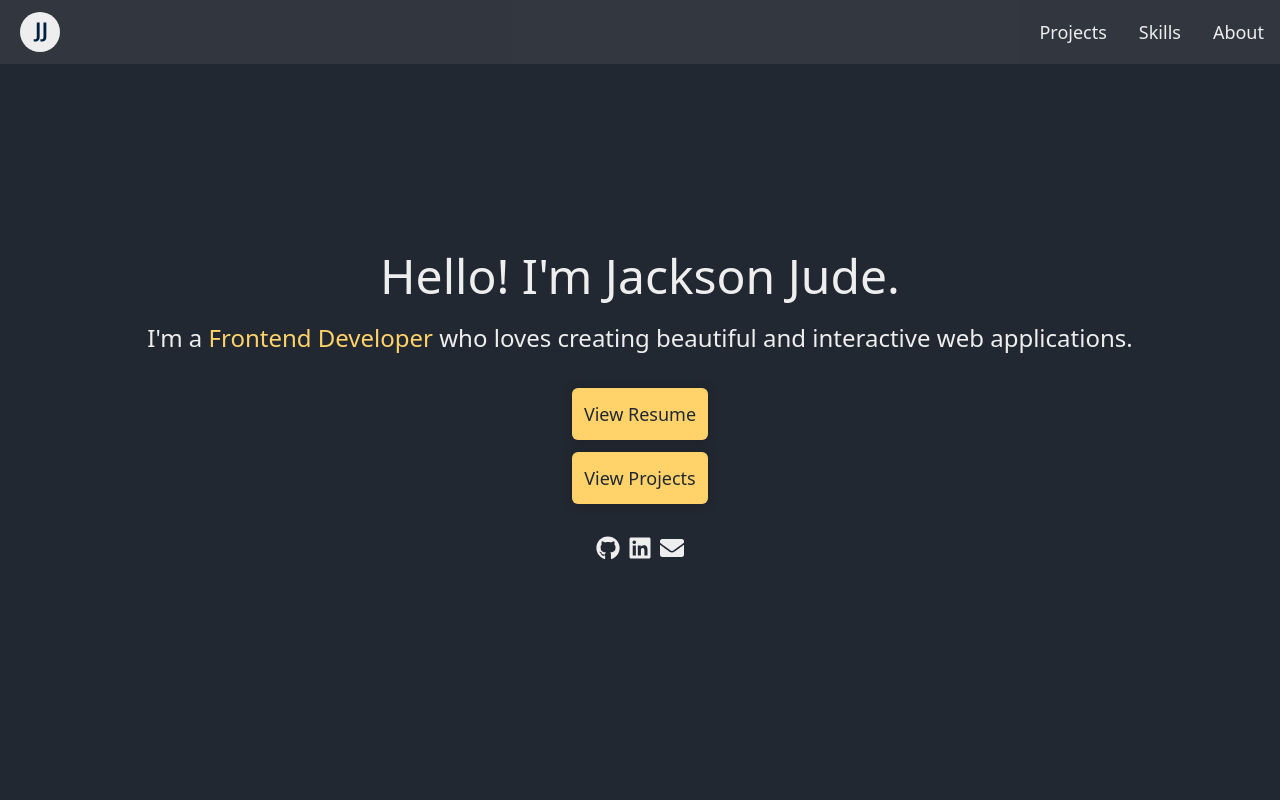
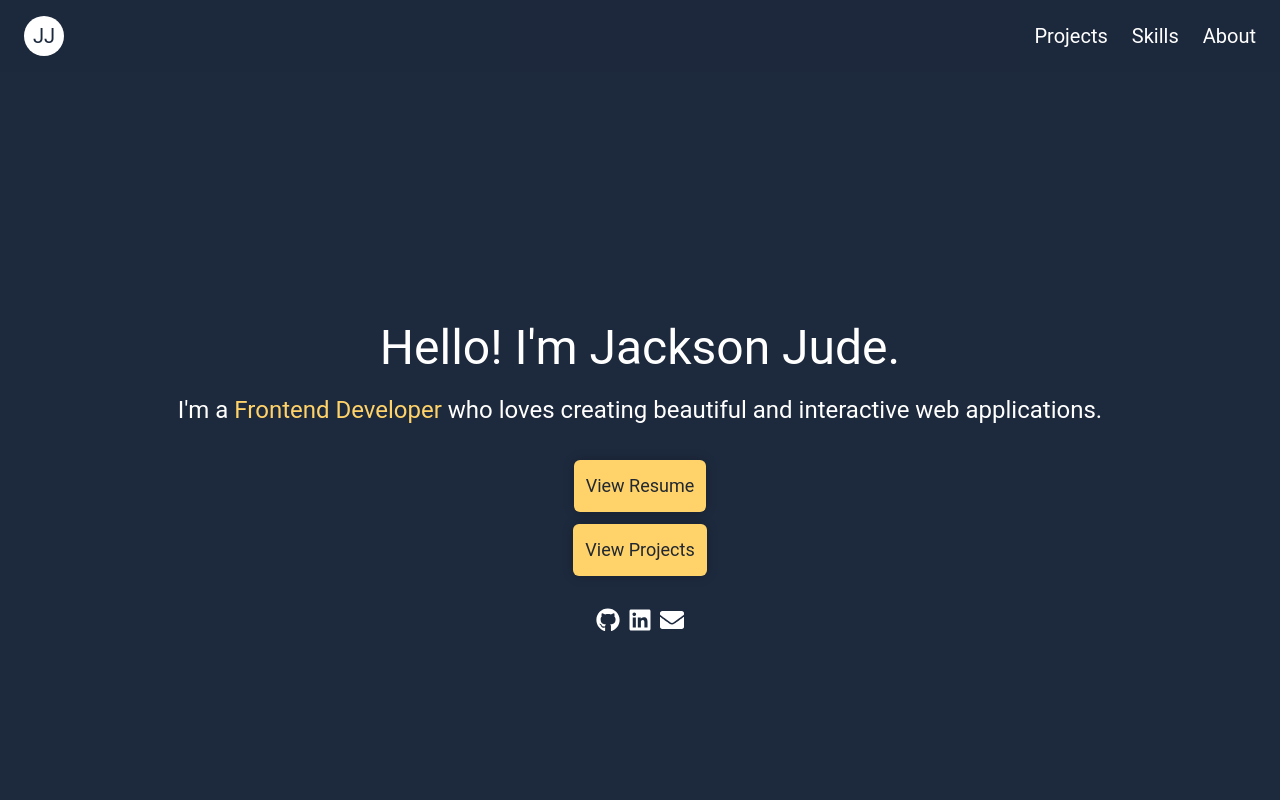
Before and after one commit to JacksonJ97/portfolio, a React (Vite) app: page / in a window 1280 px wide. Shown: the top 800 px of the page. Built offline with nearby package versions, Linux system fonts and the light colour scheme.

Commit message:
refactor header

```diff
--- a/index.html
+++ b/index.html
@@ -4,7 +4,10 @@
     <meta charset="UTF-8" />
     <link rel="icon" type="image/svg+xml" href="/logo.svg" />
     <meta name="viewport" content="width=device-width, initial-scale=1.0" />
-    <meta name="description" content="Jackson Jude's SWE Portfolio" />
+    <meta
+      name="description"
+      content="Jackson Jude's Software Engineering Portfolio"
+    />
     <title>Jackson Jude - SWE Portfolio</title>
   </head>
   <body>
--- a/src/App.tsx
+++ b/src/App.tsx
@@ -4,11 +4,11 @@ import Main from "./components/Main";
 
 function App() {
   return (
-    <>
+    <div className="bg-slate-800 text-white font-roboto antialiased">
       <Header />
       <Main />
       <Footer />
-    </>
+    </div>
   );
 }
 
--- a/src/components/Header/Nav/DesktopNav/index.tsx
+++ /dev/null
@@ -1,19 +0,0 @@
-const NavTitle = ({ title, target }: { title: string; target: string }) => {
-  return (
-    <li className="my-3 text-lg hover:text-[#ffd369] min-[550px]:my-0 min-[550px]:mx-4">
-      <a href={`#${target}`}>{title}</a>
-    </li>
-  );
-};
-
-const DesktopNav = () => {
-  return (
-    <ul className="hidden min-[550px]:flex">
-      <NavTitle title="Projects" target="projects" />
-      <NavTitle title="Skills" target="skills" />
-      <NavTitle title="About" target="about" />
-    </ul>
-  );
-};
-
-export default DesktopNav;
--- a/src/components/Header/Nav/MobileNav/index.tsx
+++ /dev/null
@@ -1,41 +0,0 @@
-import { useState } from "react";
-import { HiMenu } from "react-icons/hi";
-import { CgClose } from "react-icons/cg";
-
-const NavTitle = ({ title, target }: { title: string; target: string }) => {
-  return (
-    <li className="my-3 text-lg hover:text-[#ffd369] min-[550px]:my-0 min-[550px]:mx-4">
-      <a href={`#${target}`}>{title}</a>
-    </li>
-  );
-};
-
-const MobileNav = () => {
-  const [showMenu, setShowMenu] = useState(false);
-
-  return (
-    <div className="flex relative min-[550px]:hidden">
-      {showMenu ? (
-        <CgClose
-          onClick={() => setShowMenu(!showMenu)}
-          className="text-2xl mr-2.5 cursor-pointer"
-        />
-      ) : (
-        <HiMenu
-          onClick={() => setShowMenu(!showMenu)}
-          className="text-2xl mr-2.5 cursor-pointer"
-        />
-      )}
-
-      {showMenu && (
-        <ul className="absolute top-12 right-[-20%] w-screen bg-[rgba(57,62,70,0.7)] text-center">
-          <NavTitle title="Projects" target="projects" />
-          <NavTitle title="Skills" target="skills" />
-          <NavTitle title="About" target="about" />
-        </ul>
-      )}
-    </div>
-  );
-};
-
-export default MobileNav;
--- a/src/components/Header/Nav/index.tsx
+++ /dev/null
@@ -1,13 +0,0 @@
-import DesktopNav from "./DesktopNav";
-import MobileNav from "./MobileNav";
-
-const Nav = () => {
-  return (
-    <nav>
-      <DesktopNav />
-      <MobileNav />
-    </nav>
-  );
-};
-
-export default Nav;
--- /dev/null
+++ b/src/components/Header/Navigation/index.tsx
@@ -0,0 +1,85 @@
+import { useState } from "react";
+import { HiMenu } from "react-icons/hi";
+import { CgClose } from "react-icons/cg";
+
+function DesktopNav() {
+  return (
+    <ul className="hidden min-sm:flex min-sm:gap-6">
+      <li>
+        <a href={`#projects`} className="text-xl hover:text-yellow-300">
+          Projects
+        </a>
+      </li>
+      <li>
+        <a href={`#skills`} className="text-xl hover:text-yellow-300">
+          Skills
+        </a>
+      </li>
+      <li>
+        <a href={`#about`} className="text-xl hover:text-yellow-300">
+          About
+        </a>
+      </li>
+    </ul>
+  );
+}
+
+function MobileNav() {
+  const [showMenu, setShowMenu] = useState(false);
+
+  return (
+    <div className="flex min-sm:hidden">
+      {showMenu ? (
+        <CgClose
+          onClick={() => setShowMenu(false)}
+          className="text-2xl cursor-pointer"
+        />
+      ) : (
+        <HiMenu
+          onClick={() => setShowMenu(true)}
+          className="text-2xl cursor-pointer"
+        />
+      )}
+
+      {showMenu && (
+        <ul className="absolute top-18 right-0 w-screen bg-slate-600 text-center">
+          <li>
+            <a
+              href={`#projects`}
+              className="text-xl hover:text-yellow-300 w-full block p-3"
+            >
+              Projects
+            </a>
+          </li>
+          <li>
+            <a
+              href={`#skills`}
+              className="text-xl hover:text-yellow-300 w-full block p-3"
+            >
+              Skills
+            </a>
+          </li>
+          <li>
+            <a
+              href={`#about`}
+              className="text-xl hover:text-yellow-300 w-full block p-3"
+            >
+              About
+            </a>
+          </li>
+        </ul>
+      )}
+    </div>
+  );
+}
+
+function Navigation() {
+  return (
+    <nav>
+      <DesktopNav />
+      <MobileNav />
+    </nav>
+  );
+}
+
+export default Navigation;
--- a/src/components/Header/index.tsx
+++ b/src/components/Header/index.tsx
@@ -1,22 +1,17 @@
-import logo from "../../assets/images/logo.svg";
-import Nav from "./Nav";
+import Navigation from "./Navigation";
 
-const Header = () => {
+function Header() {
   return (
-    <header className="fixed top-0 w-full flex items-center justify-between py-3 bg-[rgba(57,62,70,0.7)] text-[#eeeeee]">
+    <header className="sticky top-0 flex items-center justify-between py-4 px-6 bg-slate-800/60">
       <a
         href="#hero"
-        className="flex items-center justify-center p-1 bg-[#eeeeee] rounded-full ml-5"
+        className="flex items-center justify-center rounded-full w-10 h-10 bg-white text-slate-800 text-xl"
       >
-        <img
-          src={logo}
-          alt="Logo"
-          className="w-8 h-8 rounded-full bg-[#eeeeee] text-[#222831]"
-        />
+        JJ
       </a>
-      <Nav />
+      <Navigation />
     </header>
   );
-};
+}
 
 export default Header;
--- a/src/components/Main/index.tsx
+++ b/src/components/Main/index.tsx
@@ -1,8 +1,7 @@
-// import Skills from "./Skills";
-// import About from "./About";
 import Hero from "./Hero";
 import Projects from "./Projects";
 import Skills from "./Skills";
+import About from "./About";
 
 const Main = () => {
   return (
@@ -10,8 +9,7 @@ const Main = () => {
       <Hero id="hero" />
       <Projects id="projects" />
       <Skills id="skills" />
-      {/* <Skills id="skills" />
-      <About id="about" /> */}
+      <About id="about" />
     </main>
   );
 };
--- a/src/index.css
+++ b/src/index.css
@@ -1,19 +1,10 @@
 @import "tailwindcss";
+
+@theme {
+  /* --font-poppins: "Poppins", sans-serif; */
+  --font-roboto: "Roboto", sans-serif;
+}
 
 html {
   scroll-behavior: smooth;
 }
-
-body {
-  background-color: #222831;
-  color: #eeeeee;
-}
-
-a {
-  text-decoration: none;
-  color: #eeeeee;
-}
-
-li {
-  list-style: none;
-}
--- a/src/main.tsx
+++ b/src/main.tsx
@@ -1,7 +1,7 @@
 import { StrictMode } from "react";
 import { createRoot } from "react-dom/client";
+import App from "./App.tsx";
 import "./index.css";
-import App from "./App.tsx";
 
 createRoot(document.getElementById("root")!).render(
   <StrictMode>
```
Also changed, not shown: src/assets/images/logo.svg (deleted).
